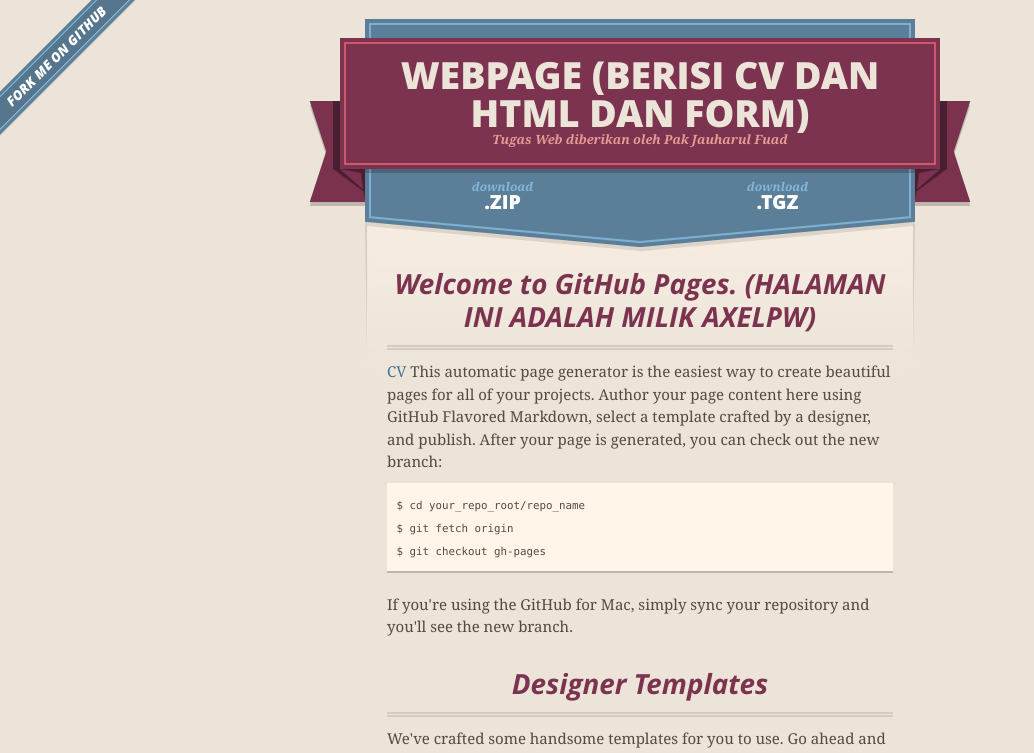
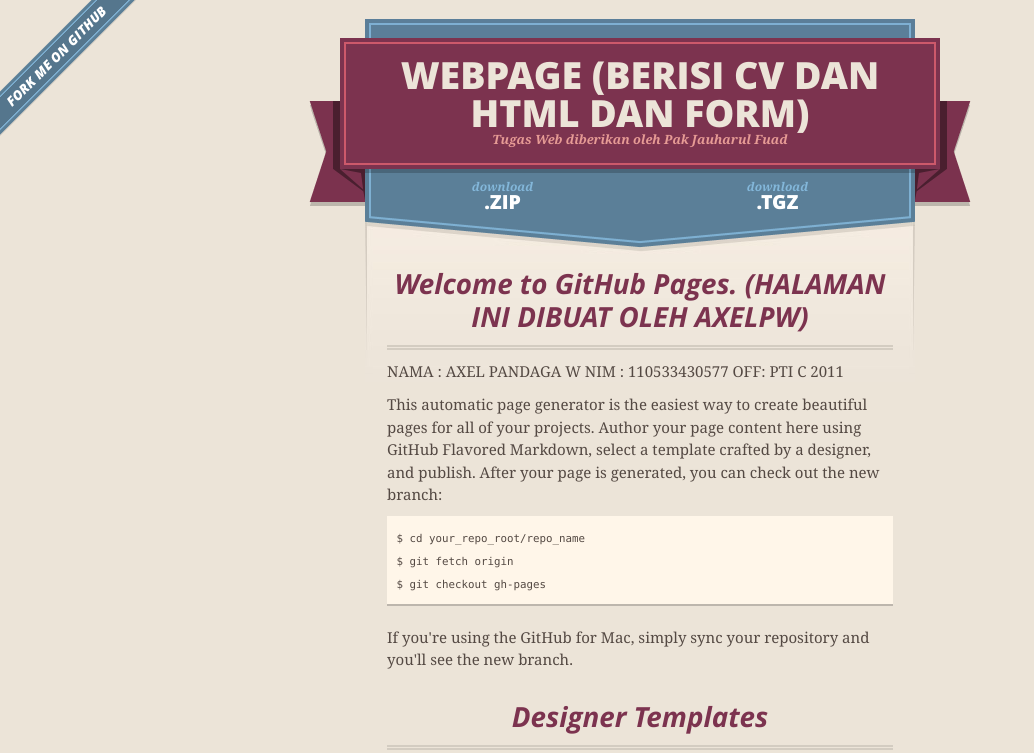
Before and after one commit to axelpw/webpage, a plain HTML site: page index.html in a window 1280 px wide. Shown: the top 753 px of the page, without its empty margins (0-1034 px from the left). Drawn offline with nearby package versions, Linux system fonts and the light colour scheme.

```diff
--- a/index.html
+++ b/index.html
@@ -46,10 +46,13 @@
 
 
       <section id="main_content">
-        <h3>Welcome to GitHub Pages. (HALAMAN INI ADALAH MILIK AXELPW)</h3>
+        <h3>Welcome to GitHub Pages. (HALAMAN INI DIBUAT OLEH AXELPW)</h3>
 
-<p><a href="Curriculum%20Vitae.html">CV</a>
-This automatic page generator is the easiest way to create beautiful pages for all of your projects. Author your page content here using GitHub Flavored Markdown, select a template crafted by a designer, and publish. After your page is generated, you can check out the new branch:</p>
+<p>NAMA : AXEL PANDAGA W
+NIM : 110533430577
+OFF: PTI C 2011</p>
+
+<p>This automatic page generator is the easiest way to create beautiful pages for all of your projects. Author your page content here using GitHub Flavored Markdown, select a template crafted by a designer, and publish. After your page is generated, you can check out the new branch:</p>
 
 <pre><code>$ cd your_repo_root/repo_name
 $ git fetch origin
```
Also changed, not shown: params.json (+1 -1 lines).
